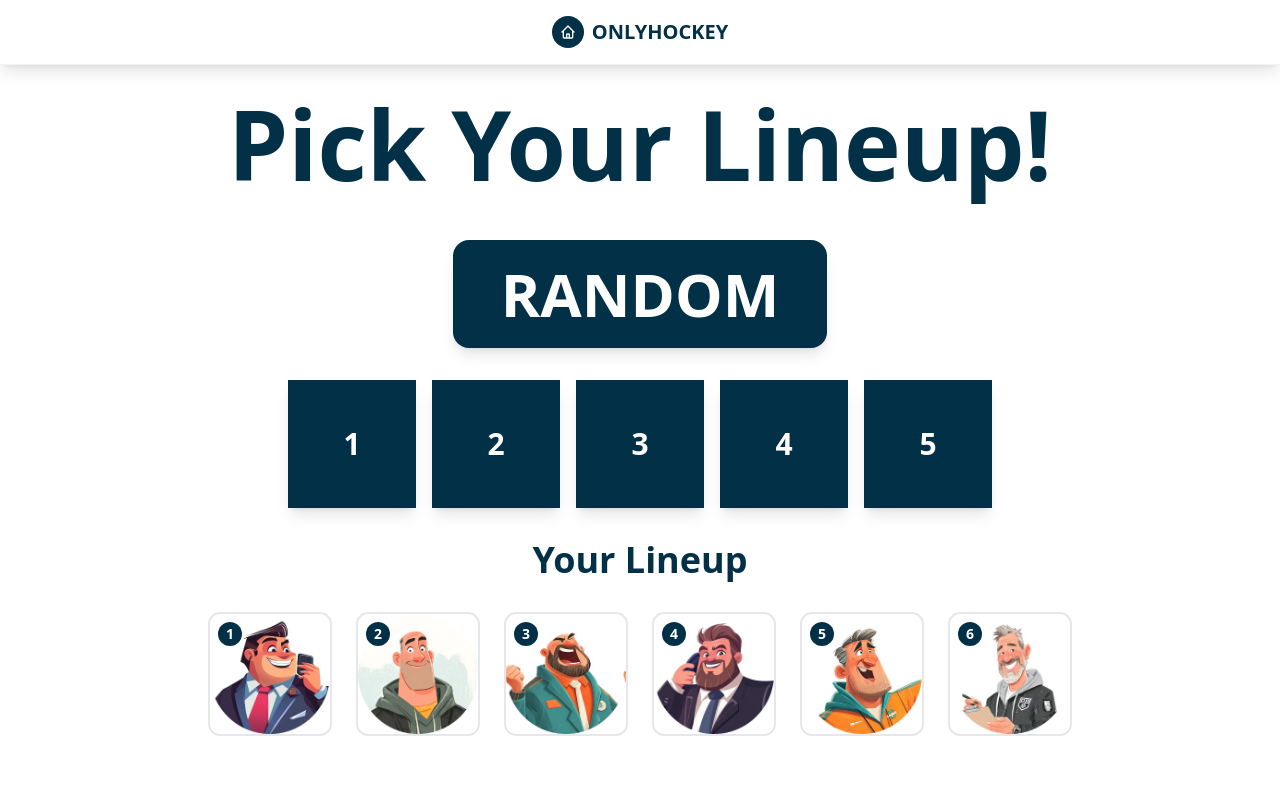
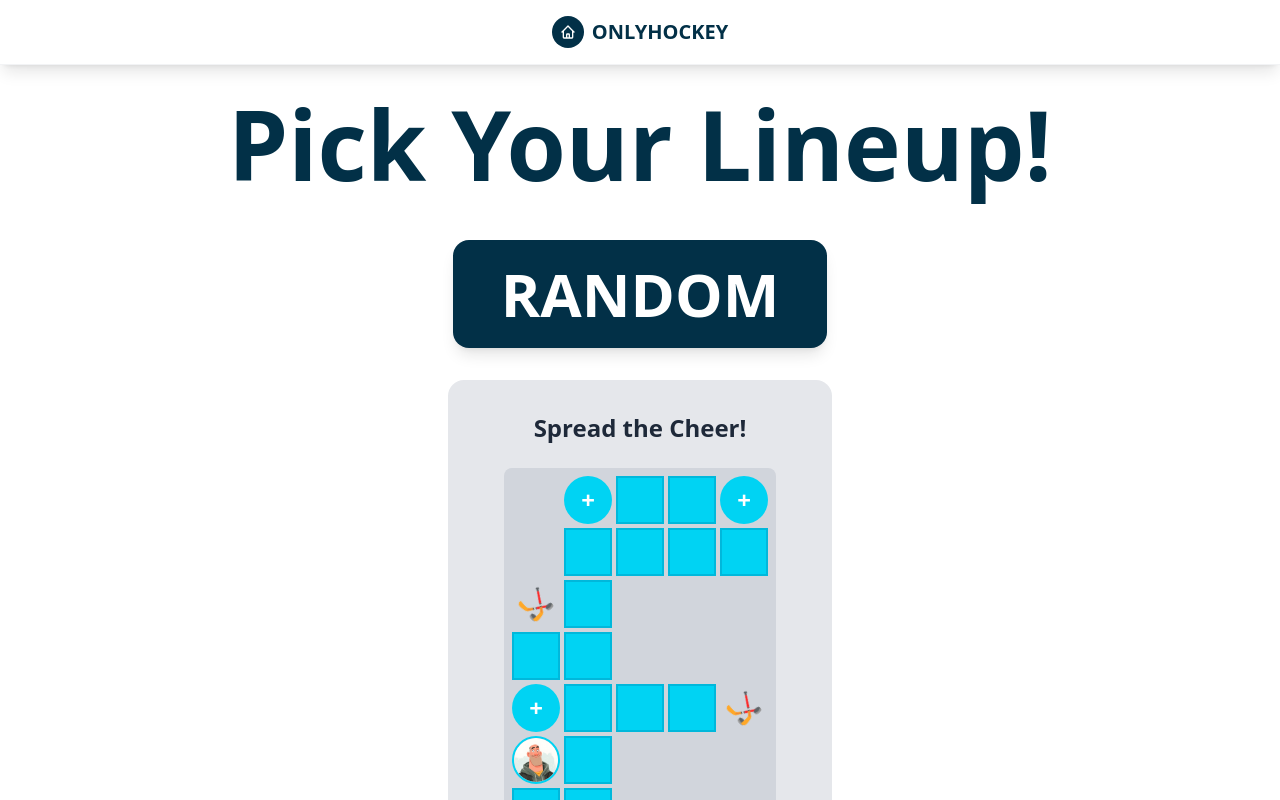
Before and after one commit to avintas/ohp, a Next.js app: page /content in a window 1280 px wide. Shown: the top 800 px of the page. Built offline with nearby package versions, Linux system fonts and the light colour scheme.

Commit message:
chnages part 4

```diff
--- a/src/app/content/page.tsx
+++ b/src/app/content/page.tsx
@@ -2,6 +2,7 @@
 
 import { StickyNavbar } from '@/components/StickyNavbar';
 import { OnlyHockeyGallery } from '@/components/OnlyHockeyGallery';
+import { CrosswordPuzzle } from '@/components/CrosswordPuzzle';
 import { useState } from 'react';
 
 export default function ContentPage() {
@@ -85,39 +86,7 @@ export default function ContentPage() {
           RANDOM
         </button>
 
-        {/* 5 Square Buttons */}
-        <div className="flex flex-wrap justify-center gap-4 mb-8">
-          <button
-            onClick={() => console.log('Button 1 clicked!')}
-            className="bg-[#023047] hover:bg-[#023047]/90 text-white text-2xl sm:text-3xl font-bold w-24 h-24 sm:w-28 sm:h-28 lg:w-32 lg:h-32 shadow-lg hover:shadow-xl transition-all duration-300 hover:scale-105 flex items-center justify-center"
-          >
-            1
-          </button>
-          <button
-            onClick={() => console.log('Button 2 clicked!')}
-            className="bg-[#023047] hover:bg-[#023047]/90 text-white text-2xl sm:text-3xl font-bold w-24 h-24 sm:w-28 sm:h-28 lg:w-32 lg:h-32 shadow-lg hover:shadow-xl transition-all duration-300 hover:scale-105 flex items-center justify-center"
-          >
-            2
-          </button>
-          <button
-            onClick={() => console.log('Button 3 clicked!')}
-            className="bg-[#023047] hover:bg-[#023047]/90 text-white text-2xl sm:text-3xl font-bold w-24 h-24 sm:w-28 sm:h-28 lg:w-32 lg:h-32 shadow-lg hover:shadow-xl transition-all duration-300 hover:scale-105 flex items-center justify-center"
-          >
-            3
-          </button>
-          <button
-            onClick={() => console.log('Button 4 clicked!')}
-            className="bg-[#023047] hover:bg-[#023047]/90 text-white text-2xl sm:text-3xl font-bold w-24 h-24 sm:w-28 sm:h-28 lg:w-32 lg:h-32 shadow-lg hover:shadow-xl transition-all duration-300 hover:scale-105 flex items-center justify-center"
-          >
-            4
-          </button>
-          <button
-            onClick={() => console.log('Button 5 clicked!')}
-            className="bg-[#023047] hover:bg-[#023047]/90 text-white text-2xl sm:text-3xl font-bold w-24 h-24 sm:w-28 sm:h-28 lg:w-32 lg:h-32 shadow-lg hover:shadow-xl transition-all duration-300 hover:scale-105 flex items-center justify-center"
-          >
-            5
-          </button>
-        </div>
+
 
         {/* Random Number Display */}
         {randomNumber && (
@@ -126,6 +95,11 @@ export default function ContentPage() {
           </div>
         )}
 
+        {/* Crossword Puzzle */}
+        <div className="mb-12">
+          <CrosswordPuzzle />
+        </div>
+
         {/* OnlyHockey Gallery */}
         <OnlyHockeyGallery selectedAvatars={shuffledAvatars.length > 0 ? shuffledAvatars : undefined} />
       </div>
--- /dev/null
+++ b/src/components/CrosswordPuzzle.tsx
@@ -0,0 +1,144 @@
+'use client';
+
+import { motion } from 'framer-motion';
+import Image from 'next/image';
+import { useState } from 'react';
+
+interface CrosswordPuzzleProps {
+  title?: string;
+}
+
+export function CrosswordPuzzle({ title = "Spread the Cheer!" }: CrosswordPuzzleProps) {
+  const [selectedCells, setSelectedCells] = useState<Set<string>>(new Set());
+
+  const handleCellClick = (cellId: string) => {
+    const newSelected = new Set(selectedCells);
+    if (newSelected.has(cellId)) {
+      newSelected.delete(cellId);
+    } else {
+      newSelected.add(cellId);
+    }
+    setSelectedCells(newSelected);
+  };
+
+  // Define the grid structure based on your image
+  // Using a 5x5 grid with specific cells active
+  const gridStructure = [
+    [null, { type: 'plus', id: '0-1' }, { type: 'cell', id: '0-2' }, { type: 'cell', id: '0-3' }, { type: 'plus', id: '0-4' }],
+    [null, { type: 'cell', id: '1-1' }, { type: 'cell', id: '1-2' }, { type: 'cell', id: '1-3' }, { type: 'cell', id: '1-4' }],
+    [{ type: 'hockey-sticks', id: '2-0' }, { type: 'cell', id: '2-1' }, null, null, null],
+    [{ type: 'cell', id: '3-0' }, { type: 'cell', id: '3-1' }, null, null, null],
+    [{ type: 'plus', id: '4-0' }, { type: 'cell', id: '4-1' }, { type: 'cell', id: '4-2' }, { type: 'cell', id: '4-3' }, { type: 'hockey-sticks', id: '4-4' }],
+    [{ type: 'avatar', id: '5-0' }, { type: 'cell', id: '5-1' }, null, null, null],
+    [{ type: 'cell', id: '6-0' }, { type: 'cell', id: '6-1' }, null, null, null],
+    [{ type: 'plus', id: '7-0' }, { type: 'cell', id: '7-1' }, { type: 'cell', id: '7-2' }, { type: 'cell', id: '7-3' }, null]
+  ];
+
+  const renderCell = (cell: any, rowIndex: number, colIndex: number) => {
+    if (!cell) return <div key={`${rowIndex}-${colIndex}`} className="w-12 h-12" />;
+
+    const { type, id } = cell;
+    const isSelected = selectedCells.has(id);
+
+    switch (type) {
+      case 'cell':
+        return (
+          <motion.div
+            key={id}
+            onClick={() => handleCellClick(id)}
+            className={`w-12 h-12 border-2 cursor-pointer transition-all duration-200 ${
+              isSelected
+                ? 'bg-blue-200 border-blue-400'
+                : 'bg-cyan-400 border-cyan-500 hover:bg-cyan-300'
+            }`}
+            whileHover={{ scale: 1.05 }}
+            whileTap={{ scale: 0.95 }}
+          />
+        );
+
+      case 'plus':
+        return (
+          <motion.div
+            key={id}
+            onClick={() => handleCellClick(id)}
+            className={`w-12 h-12 rounded-full cursor-pointer flex items-center justify-center text-2xl font-bold transition-all duration-200 ${
+              isSelected
+                ? 'bg-blue-500 text-white'
+                : 'bg-cyan-400 text-white hover:bg-cyan-500'
+            }`}
+            whileHover={{ scale: 1.1 }}
+            whileTap={{ scale: 0.9 }}
+          >
+            +
+          </motion.div>
+        );
+
+      case 'hockey-sticks':
+        return (
+          <div key={id} className="w-12 h-12 flex items-center justify-center">
+            <div className="relative">
+              {/* Simple hockey sticks representation */}
+              <div className="text-amber-700 text-2xl transform rotate-45">🏒</div>
+              <div className="text-amber-700 text-2xl transform -rotate-45 absolute top-0 left-0">🏒</div>
+            </div>
+          </div>
+        );
+
+      case 'avatar':
+        return (
+          <motion.div
+            key={id}
+            className="w-12 h-12 rounded-full overflow-hidden border-2 border-cyan-400 cursor-pointer"
+            whileHover={{ scale: 1.1 }}
+            onClick={() => handleCellClick(id)}
+          >
+            <Image
+              src="/pims/a-bull.webp"
+              alt="Hockey Player"
+              width={48}
+              height={48}
+              className="object-cover"
+            />
+          </motion.div>
+        );
+
+      default:
+        return <div key={id} className="w-12 h-12" />;
+    }
+  };
+
+  return (
+    <div className="flex flex-col items-center p-8 bg-gray-200 rounded-2xl max-w-md mx-auto">
+      {/* Title */}
+      <motion.h2
+        initial={{ opacity: 0, y: -20 }}
+        animate={{ opacity: 1, y: 0 }}
+        className="text-2xl font-bold text-gray-800 mb-6 text-center"
+      >
+        {title}
+      </motion.h2>
+
+      {/* Grid */}
+      <motion.div
+        initial={{ opacity: 0, scale: 0.9 }}
+        animate={{ opacity: 1, scale: 1 }}
+        transition={{ delay: 0.2 }}
+        className="grid grid-cols-5 gap-1 bg-gray-300 p-2 rounded-lg"
+      >
+        {gridStructure.map((row, rowIndex) =>
+          row.map((cell, colIndex) => renderCell(cell, rowIndex, colIndex))
+        )}
+      </motion.div>
+
+      {/* Instructions */}
+      <motion.p
+        initial={{ opacity: 0 }}
+        animate={{ opacity: 1 }}
+        transition={{ delay: 0.4 }}
+        className="text-sm text-gray-600 mt-4 text-center max-w-xs"
+      >
+        Click the cells and plus symbols to interact with the crossword puzzle!
+      </motion.p>
+    </div>
+  );
+}
--- a/src/components/OnlyHockeyGallery.tsx
+++ b/src/components/OnlyHockeyGallery.tsx
@@ -10,17 +10,12 @@ interface OnlyHockeyGalleryProps {
 export function OnlyHockeyGallery({ selectedAvatars }: OnlyHockeyGalleryProps) {
   const [selectedAvatar, setSelectedAvatar] = useState<number | null>(null);
 
-  // Default 6 avatars if none provided
-  const defaultAvatars = [
-    '/pims/a-architect.webp',
-    '/pims/a-bull.webp',
-    '/pims/a-bulldog.webp',
-    '/pims/a-eagleeye.webp',
-    '/pims/a-ironmike.webp',
-    '/pims/a-strategist.webp'
-  ];
+  // Don't show anything if no avatars are selected
+  if (!selectedAvatars || selectedAvatars.length === 0) {
+    return null;
+  }
 
-  const avatars = selectedAvatars || defaultAvatars;
+  const avatars = selectedAvatars;
 
   const handleAvatarClick = (index: number) => {
     setSelectedAvatar(selectedAvatar === index ? null : index);
```
